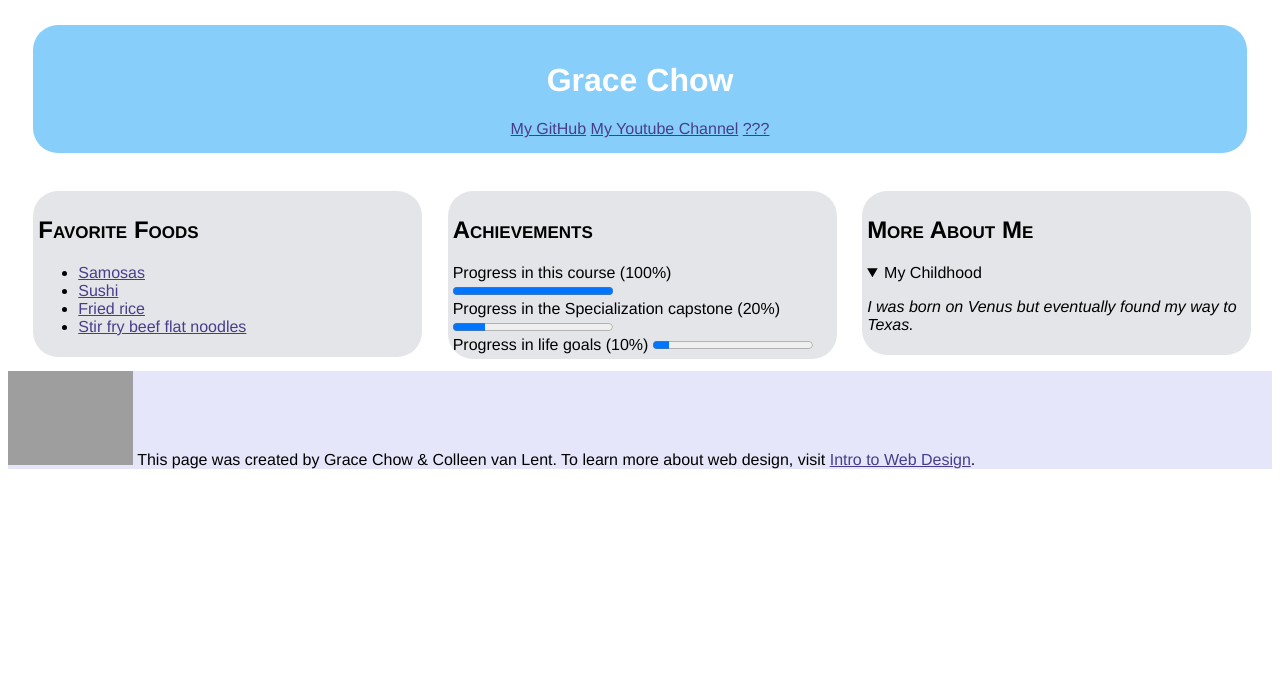
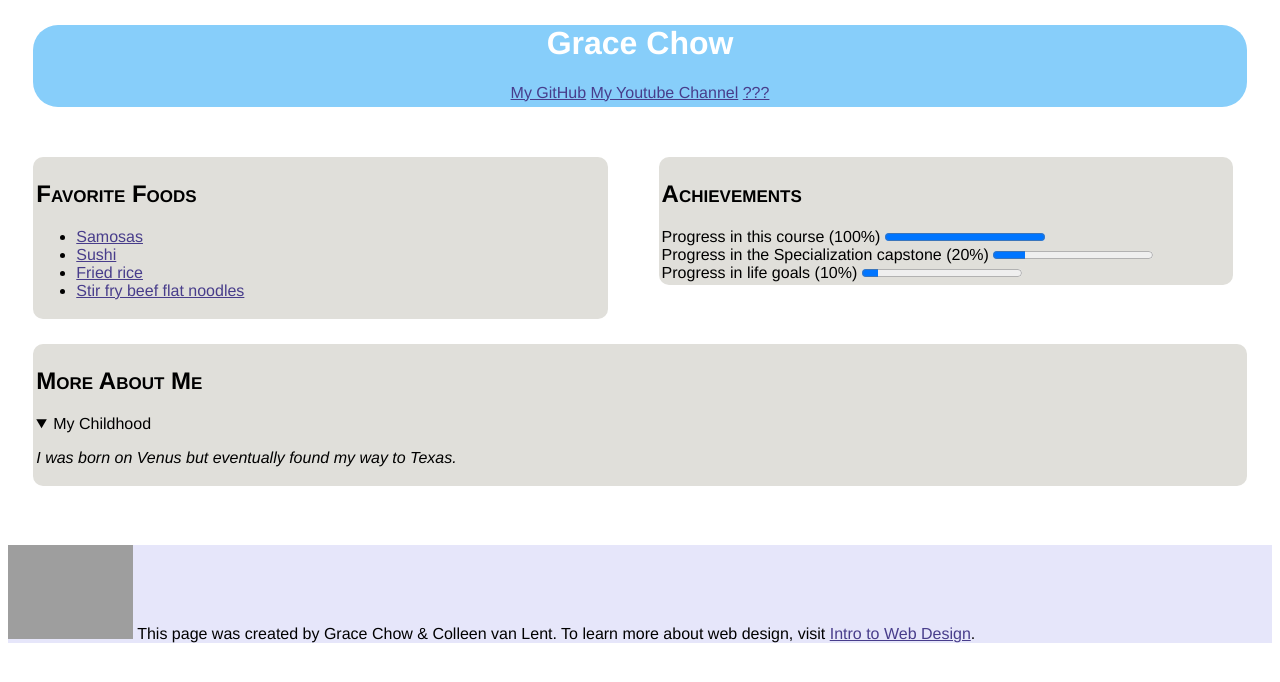
Before and after one commit to grace-chow/grace-chow.github.io, a plain HTML site: page index.html in a window 1280 px wide. Drawn offline with Linux system fonts and the light colour scheme; grey boxes are pictures that could not be loaded.

Commit message:
Updated layout

```diff
--- a/css/basic.css
+++ b/css/basic.css
@@ -3,11 +3,8 @@ header {
 	color: #FFFFFF;
 	text-align: center;
 	margin: 2%;
-	padding: 15px;
+	padding: 0px 0px 5px 0px;
 	font-family: Helvetica, Arial, serif;
-	-webkit-border-radius: 25px;
-	-moz-border-radius: 25px;
-	-o-border-radius: 25px;
 	border-radius:  25px;
 }
 
@@ -21,27 +18,15 @@ h2 {
 	font-family: Helvetica, Arial, serif;
 }
 
-section {
-	background: #E3E5E8;
-	display: inline-block;
-	width: 30%;
-	float: left;
-	margin: 1%;
-	padding: 5px;
-	font-family: Helvetica, Arial, serif;
-	-webkit-border-radius: 25px;
-	-moz-border-radius: 25px;
-	-o-border-radius: 25px;
-	border-radius:  25px;
-}
-
 
 details {
 	font-style: italic;
+	font-family: Helvetica, Arial, serif;
 }
 
 summary {
 	font-style: normal;
+	font-family: Helvetica, Arial, serif;
 }
 
 footer {
@@ -67,7 +52,22 @@ a:hover {
 	color: #4169E1;
 }
 
-#content{
-	margin: 1%;
-	width: 100%;
+.half {
+	width: 45%;
+    margin: 2%;
+    padding: 3px;
+    display: inline-block;
+    float: left;
+    font-family: Helvetica, Arial, serif;
+    background: #E0DFDA;
+    border-radius: 10px;
 }
+
+.whole {
+	font-family: Helvetica, Arial, serif;
+    margin: 2%;
+    padding: 3px;
+    background: #E0DFDA;
+    clear: both;
+    border-radius: 10px;
+}
--- a/index.html
+++ b/index.html
@@ -18,8 +18,7 @@
 		</nav>
 	</header>
 
-	<div id="content">
-		<section><h2>Favorite Foods</h2>
+		<section class="half"><h2>Favorite Foods</h2>
 			<ul>
 				<li><a href="https://www.foodnetwork.com/recipes/spiced-potato-stuffed-pastries-samosas-recipe-1942357" target=_blank>Samosas</a></li>
 				<li><a href="https://www.tripsavvy.com/what-is-sushi-1550725" target=_blank>Sushi</a></li>
@@ -28,20 +27,19 @@
 			</ul>
 		</section>
 
-		<section><h2>Achievements</h2>
+		<section class="half"><h2>Achievements</h2>
 			Progress in this course (100%) <progress value="100" max="100"></progress><br>
 			Progress in the Specialization capstone (20%) <progress value="20" max="100"></progress><br>
 			Progress in life goals (10%) <progress value="10" max="100"></progress><br>
 		</section>
 
-		<section><h2>More About Me</h2>
+		<section class="whole"><h2>More About Me</h2>
 			<details open>
 				<summary>My Childhood</summary>
 				<p>I was born on Venus but eventually found my way to Texas.</p>
 			</details>
 		</section>
 		<br>
-	</div>
 
 	<footer>
 		<p>
```
